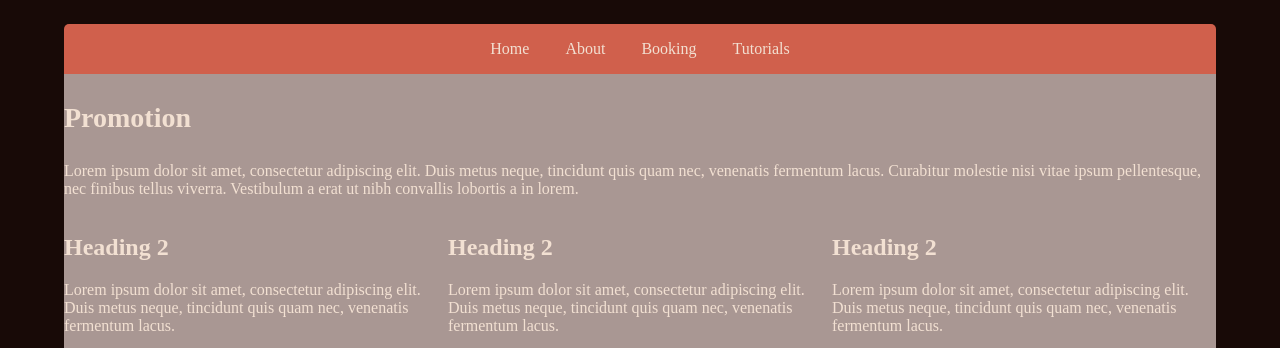
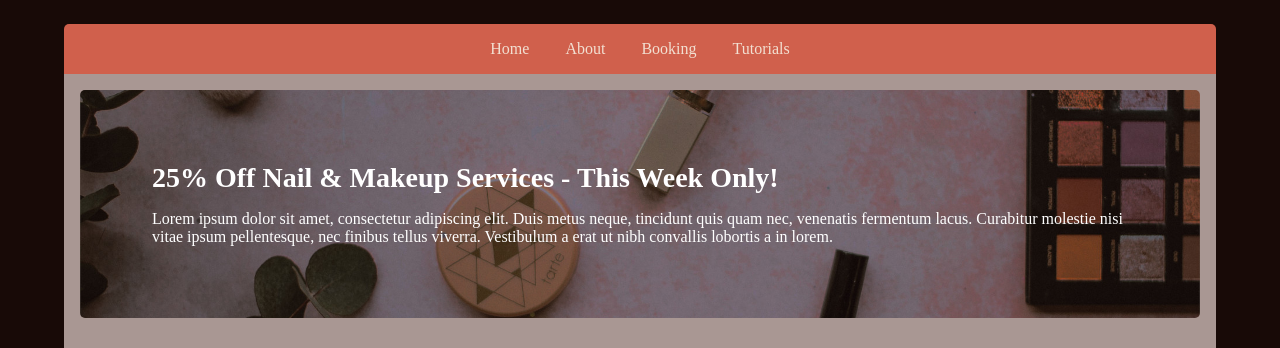
Before and after one commit to notcarbide/htmlcss-example_HD, a plain HTML site: page index.html in a window 1280 px wide. Shown: the part 224-572 px from the top of the page. Drawn offline with Linux system fonts and the light colour scheme.

Commit message:
Initial promotional banner
Royaly-free background image provided by:
https://unsplash.com/@anniespratt

Signed-off-by: notcarbide <luis@0k.cx>

```diff
--- a/css/styles.css
+++ b/css/styles.css
@@ -51,6 +51,24 @@ section {
 article {
     flex: 1;
     color:#F2E0D2;
+    margin: 1rem 1rem 0;
+}
+
+#promo {
+    background-image: url("../promo.jpg");
+    background-position: center;
+    background-size: cover;
+    padding: 4.5rem;
+    border-radius: 5px;
+    color: #FFF;
+}
+
+#promo h1 {
+    margin: 0;
+}
+
+#promo p {
+    margin-bottom: 0;
 }
 
 footer {
--- a/index.html
+++ b/index.html
@@ -25,8 +25,8 @@
         </nav>
         <main>
             <section>
-                <article>
-                    <h1>Promotion</h1>
+                <article id="promo">
+                    <h1>25% Off Nail & Makeup Services - This Week Only!</h1>
                     <p>
                         Lorem ipsum dolor sit amet, consectetur adipiscing elit. Duis metus neque, tincidunt quis quam nec, venenatis fermentum lacus. Curabitur molestie nisi vitae ipsum pellentesque, nec finibus tellus viverra. Vestibulum a erat ut nibh convallis lobortis a in lorem.
                     </p>
```
Also changed, not shown: promo.jpg (added).
